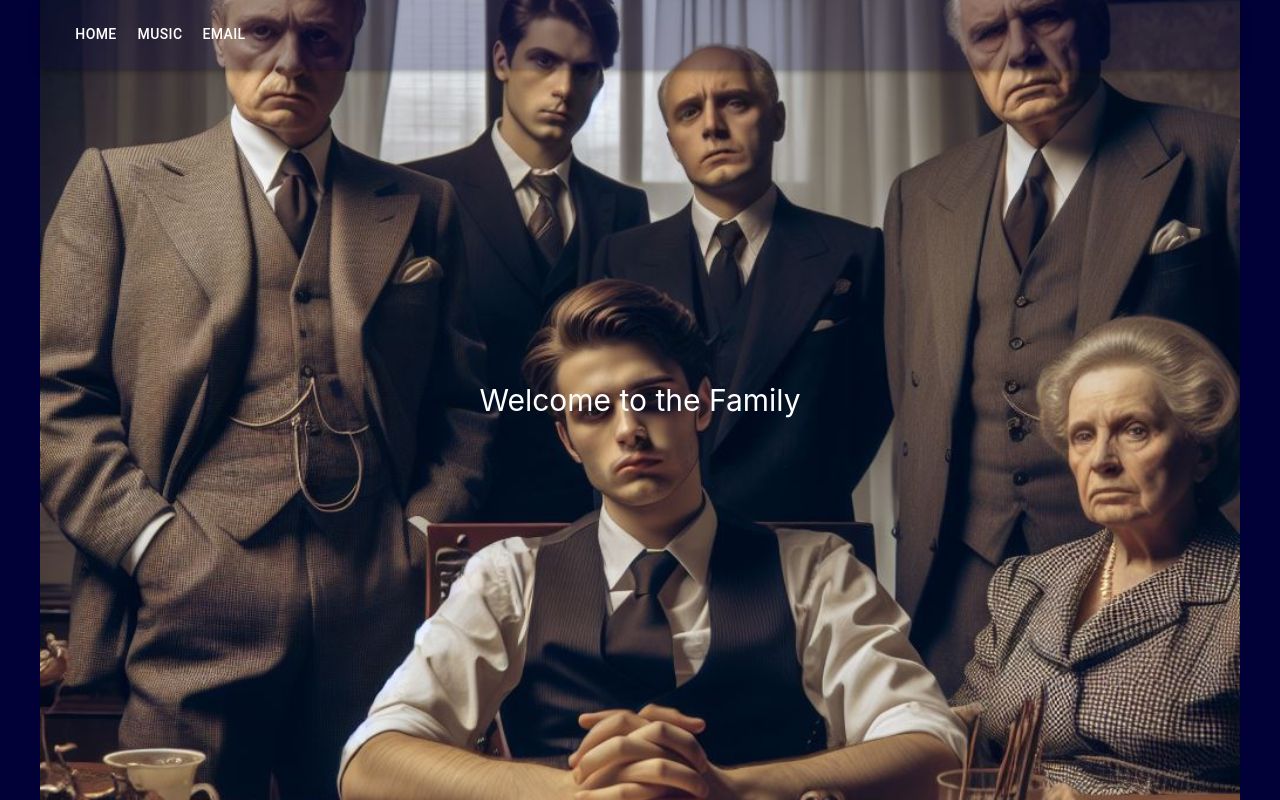
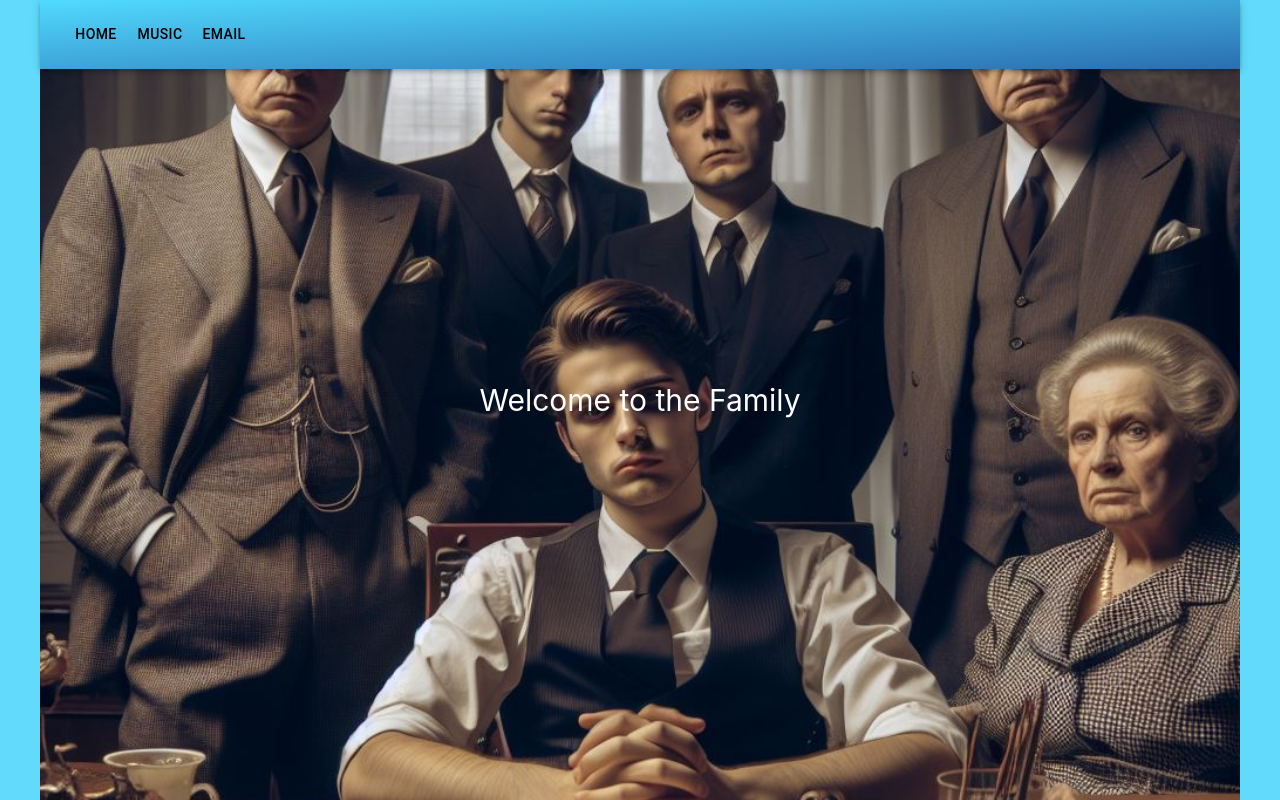
Before and after one commit to mphbo/shwack-fam, a React (Create React App) app: page /home in a window 1280 px wide. Built offline with nearby package versions, Linux system fonts and the light colour scheme.

Commit message:
updated navbar logo

```diff
--- a/src/App.css
+++ b/src/App.css
@@ -14,7 +14,7 @@
 }
 
 .App-header {
-  background-color: #282c34;
+  background-color: #2b6eb0;
   min-height: 100vh;
   display: flex;
   flex-direction: column;
@@ -25,7 +25,7 @@
 }
 
 .App-link {
-  color: #61dafb;
+  background-color: #2b6eb0;
 }
 
 @keyframes App-logo-spin {
--- a/src/routes/Home/components/Navbar/Navbar.tsx
+++ b/src/routes/Home/components/Navbar/Navbar.tsx
@@ -93,7 +93,7 @@ function Navbar({ refs: { soundcloudRef, emailRef } }: NavBarProps) {
                 <AccordionSummary
                   className={styles.accordionSummary}
                   expandIcon={
-                    <ExpandMore sx={{ color: "white", fontSize: 28 }} />
+                    <ExpandMore sx={{ color: "black", fontSize: 28 }} />
                   }
                   aria-controls="panel1-content"
                   id="panel1-header"
@@ -118,7 +118,7 @@ function Navbar({ refs: { soundcloudRef, emailRef } }: NavBarProps) {
                 <Button
                   key={page}
                   onClick={() => handleClick(page)}
-                  sx={{ my: 2, color: "white", display: "block" }}
+                  sx={{ my: 2, color: "black", display: "block" }}
                 >
                   {page}
                 </Button>
--- a/src/routes/Home/components/Navbar/navbar.module.scss
+++ b/src/routes/Home/components/Navbar/navbar.module.scss
@@ -3,8 +3,10 @@
     box-shadow: none !important;
 }
 .navbar {
-    background-color: rgba(1, 1, 55, 0.3) !important;
-    color: white !important;
+    // background-color: rgba(1, 1, 55, 0.3) !important;
+    background-image: linear-gradient(to bottom right, #51daff, #2b6eb0);
+    // background-color: #2b6eb0 !important;
+    color: black !important;
     border-radius: 0;
     box-shadow: 0px 2px 4px -1px rgba(0,0,0,0.2),0px 4px 5px 0px rgba(0,0,0,0.14),0px 1px 10px 0px rgba(0,0,0,0.12);
 }
@@ -12,7 +14,7 @@
 .accordion {
     width: 100%;
     background-color: transparent !important;
-    color: white !important;
+    color: black !important;
     border: none;
     padding-left: 20px;
     padding-right: 20px;
@@ -41,12 +43,11 @@
     }
     img {
         width: 200px;
-        color: white;
     }
 }
 
 .link {
-    color: white !important;
+    color: black !important;
     cursor: pointer;
     text-decoration: none !important;
 }
--- a/src/routes/Home/home.module.scss
+++ b/src/routes/Home/home.module.scss
@@ -1,5 +1,5 @@
 .page {
-  background-color: rgba(1, 1, 55, 1);
+  background-color: #61dafb;
 }
 
 .introSection {
```
